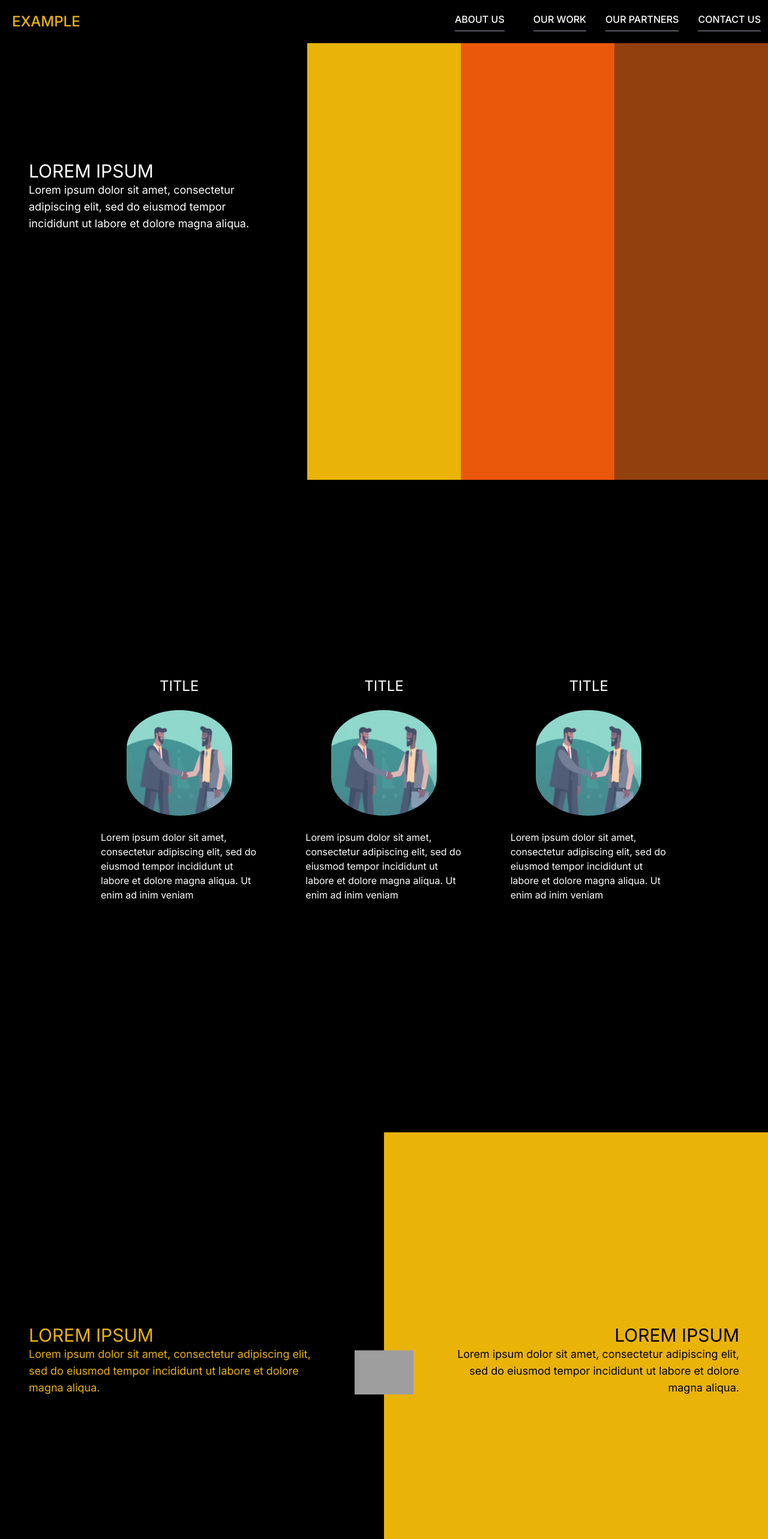
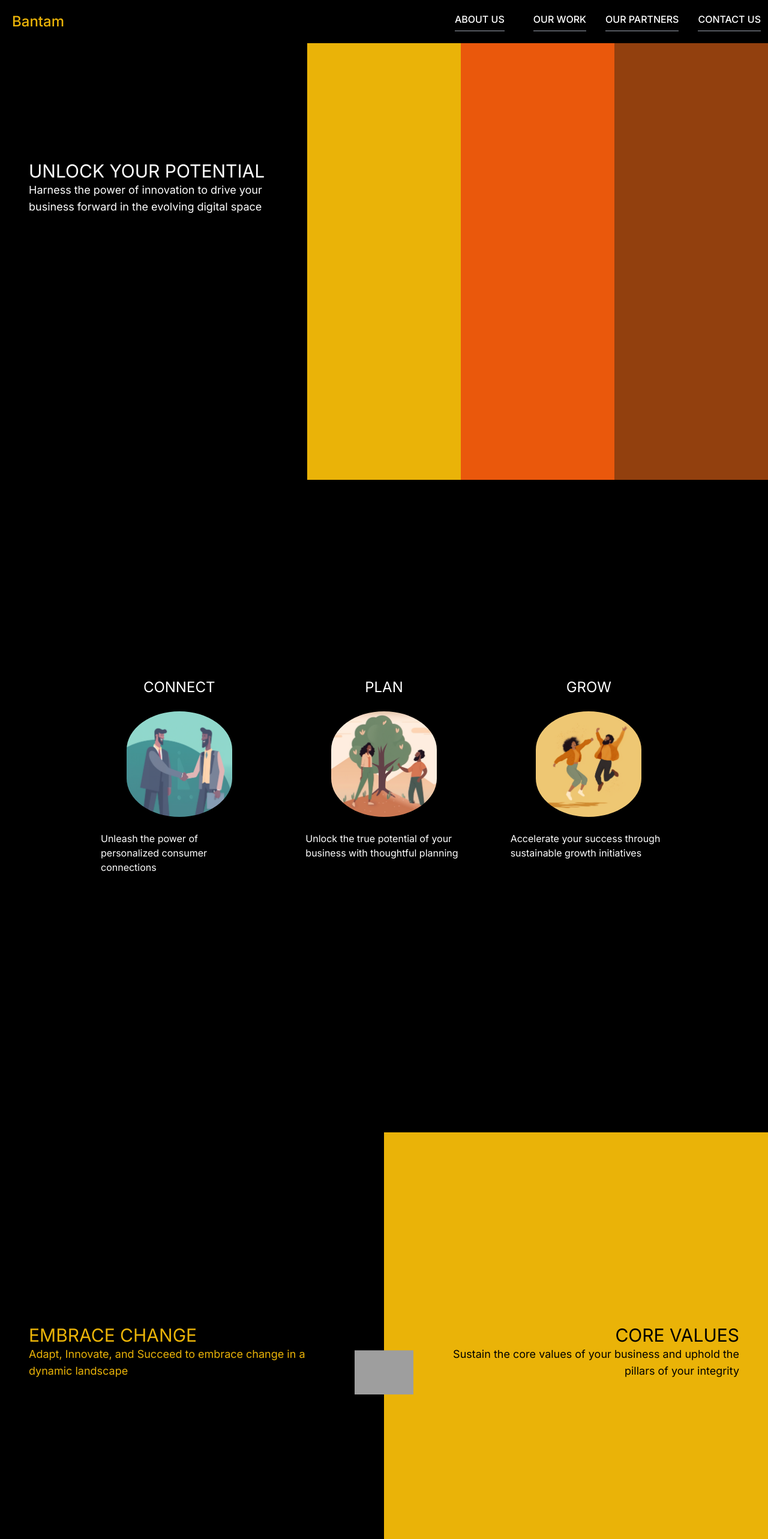
Before and after one commit to haewook-lee/company-site, a Next.js app: page / in a window 1280 px wide. Shown: the top 2566 px of the page at 60% size. Built offline with nearby package versions, Linux system fonts and the light colour scheme; grey boxes are pictures that could not be loaded.

Commit message:
halfbanner animations + copy

```diff
--- a/app/globals.css
+++ b/app/globals.css
@@ -66,6 +66,13 @@ body {
   animation-timing-function: linear;
 }
 
+.heroBlocks4 {
+  animation-name: hero-animation;
+  animation-duration: 2s;
+  animation-iteration-count: one;
+  animation-timing-function: linear;
+}
+
 .heroText {
   animation-name: fade-animation;
   animation-duration: 2s;
@@ -75,7 +82,7 @@ body {
 
 .imgGrid {
   animation-name: fade-animation;
-  animation-duration: 2s;
+  animation-duration: 1.5s;
   animation-iteration-count: one;
   animation-timing-function: linear;
 }
--- a/components/Footer.tsx
+++ b/components/Footer.tsx
@@ -7,9 +7,7 @@ export default function Footer() {
     <footer>
       <div className="block bg-black p-16 md:p-28 mt-36">
         <div className="pt-6 block md:inline-block md:w-1/3 text-white align-text-top">
-          <h3 className="px-2 text-2xl font-medium text-yellow-500 ">
-            EXAMPLE
-          </h3>
+          <h3 className="px-2 text-2xl font-medium text-yellow-500 ">Bantam</h3>
           <SocialIcon
             bgColor="black"
             fgColor="white"
--- a/components/HalfBanner.tsx
+++ b/components/HalfBanner.tsx
@@ -1,26 +1,39 @@
 /* eslint-disable @next/next/no-img-element */
 "use client"
 import * as React from "react"
+import { useInView } from "react-intersection-observer"
 
 export default function HalfBanner() {
+  const { ref, inView, entry } = useInView({
+    threshold: 0.3,
+    // triggerOnce: true,
+  })
+
   return (
     <>
       <div
+        ref={ref}
         className="position-relative block w-screen overflow-hidden h-screen bg-black border-white text-white my-36"
+        // position relative is important for the absolute positioned icon in the middle
         style={{ position: "relative", zIndex: "0" }}
       >
         <div className="block lg:inline-block bg-black w-screen h-1/2 lg:w-1/2 lg:h-full">
           <div className="h-1/5 md:h-1/3 lg:h-2/5"></div>
-          <div className="px-6 lg:px-12 lg:pr-24 heroText text-yellow-500">
-            <div className="uppercase text-3xl">Lorem ipsum</div>
+          <div
+            className={`${
+              inView ? "heroText opacity-1" : "opacity-0"
+            } px-6 lg:px-12 lg:pr-24 text-yellow-500`}
+          >
+            <div className="uppercase text-3xl">Embrace Change</div>
             <div className="text-lg">
-              Lorem ipsum dolor sit amet, consectetur adipiscing elit, sed do
-              eiusmod tempor incididunt ut labore et dolore magna aliqua.
+              Adapt, Innovate, and Succeed to embrace change in a dynamic
+              landscape
             </div>
           </div>
         </div>
         <div
           //   className="block lg:inline-block text-center"
+          className={`${inView ? "heroText opacity-1" : "opacity-0"}`}
           style={{
             position: "absolute",
             width: "98px",
@@ -30,23 +43,27 @@ export default function HalfBanner() {
             // right: 0,
             margin: "auto",
             transform: "translate(-50%, -50%)",
+            zIndex: "10",
           }}
         >
           <img src="/copy.png" alt="copyright image" />
         </div>
         <div
-          className="heroBlocks block lg:inline-block bg-yellow-500 w-screen h-1/2 lg:w-1/2 lg:h-full"
-          style={{ animationDelay: "250ms" }}
+          className={`${
+            inView ? "heroText opacity-1" : "opacity-0"
+          } block lg:inline-block bg-yellow-500 w-screen h-1/2 lg:w-1/2 lg:h-full`}
+          //   style={{ animationDelay: "250ms" }}
         >
           <div className="h-1/5 md:h-1/3 lg:h-2/5"></div>
           <div
-            className="px-6 lg:px-12 lg:pl-24 heroText text-right"
-            style={{ animationDelay: "250ms" }}
+            className={`${
+              inView ? "heroText opacity-1" : "opacity-0"
+            } px-6 lg:px-12 lg:pl-24 text-right`}
           >
-            <div className="uppercase text-3xl text-black">Lorem ipsum</div>
+            <div className="uppercase text-3xl text-black">Core Values</div>
             <div className="text-lg text-black">
-              Lorem ipsum dolor sit amet, consectetur adipiscing elit, sed do
-              eiusmod tempor incididunt ut labore et dolore magna aliqua.
+              Sustain the core values of your business and uphold the pillars of
+              your integrity
             </div>
           </div>
         </div>
--- a/components/HeroBanner.tsx
+++ b/components/HeroBanner.tsx
@@ -17,10 +17,10 @@ export default function HeroBanner() {
         <div className="float-left bg-black w-2/5 h-full z-20">
           <div className="h-1/5 md:h-1/3 lg:2/5"></div>
           <div className="px-3 md:px-6 lg:px-12 heroText">
-            <div className="uppercase text-3xl">Lorem ipsum</div>
+            <div className="uppercase text-3xl">Unlock Your Potential</div>
             <div className="text-lg">
-              Lorem ipsum dolor sit amet, consectetur adipiscing elit, sed do
-              eiusmod tempor incididunt ut labore et dolore magna aliqua.
+              Harness the power of innovation to drive your business forward in
+              the evolving digital space
             </div>
           </div>
         </div>
--- a/components/ImageGrid.tsx
+++ b/components/ImageGrid.tsx
@@ -14,20 +14,20 @@ const imgItems: ImgItems[] = [
   {
     img: "/handshake.png",
     alt: "handshake",
-    title: "title",
-    text: "Lorem ipsum dolor sit amet, consectetur adipiscing elit, sed do eiusmod tempor incididunt ut labore et dolore magna aliqua. Ut enim ad inim veniam",
+    title: "Connect",
+    text: "Unleash the power of personalized consumer connections",
   },
   {
-    img: "/handshake.png",
-    alt: "handshake",
-    title: "title",
-    text: "Lorem ipsum dolor sit amet, consectetur adipiscing elit, sed do eiusmod tempor incididunt ut labore et dolore magna aliqua. Ut enim ad inim veniam",
+    img: "/tree.png",
+    alt: "tree",
+    title: "Plan",
+    text: "Unlock the true potential of your business with thoughtful planning",
   },
   {
-    img: "/handshake.png",
-    alt: "handshake",
-    title: "title",
-    text: "Lorem ipsum dolor sit amet, consectetur adipiscing elit, sed do eiusmod tempor incididunt ut labore et dolore magna aliqua. Ut enim ad inim veniam",
+    img: "/jump.png",
+    alt: "jump",
+    title: "Grow",
+    text: "Accelerate your success through sustainable growth initiatives",
   },
 ]
 
@@ -46,7 +46,7 @@ export default function ImageGrid() {
             key={index}
             className={`${
               inView ? "imgGrid opacity-1" : "opacity-0"
-            } w-full md:w-1/3 block md:inline-block m-auto py-14`}
+            } w-full md:w-1/3 block md:inline-block m-auto py-14 align-text-top`}
             // style={{ animationDelay: `${(index + 1) * 250 + "ms"}` }}
           >
             <div className={`uppercase table m-auto text-white text-2xl`}>
--- a/components/NavBar.tsx
+++ b/components/NavBar.tsx
@@ -10,7 +10,7 @@ export default function NavBar() {
         style={{ zIndex: "99" }}
       >
         <div>
-          <h3 className="text-2xl font-medium text-yellow-500 m-4">EXAMPLE</h3>
+          <h3 className="text-2xl font-medium text-yellow-500 m-4">Bantam</h3>
         </div>
         <div className="hidden pr-2 space-x-8 lg:flex">
           <a
```
